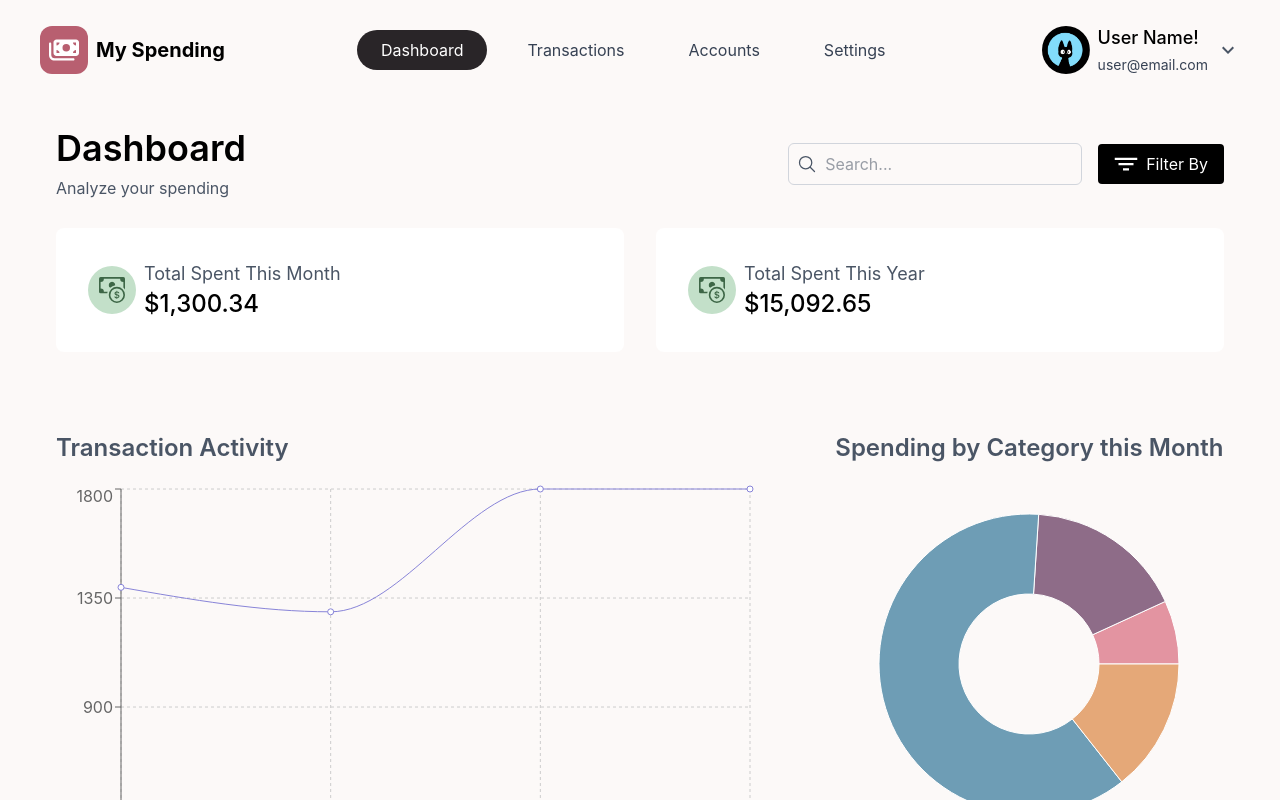
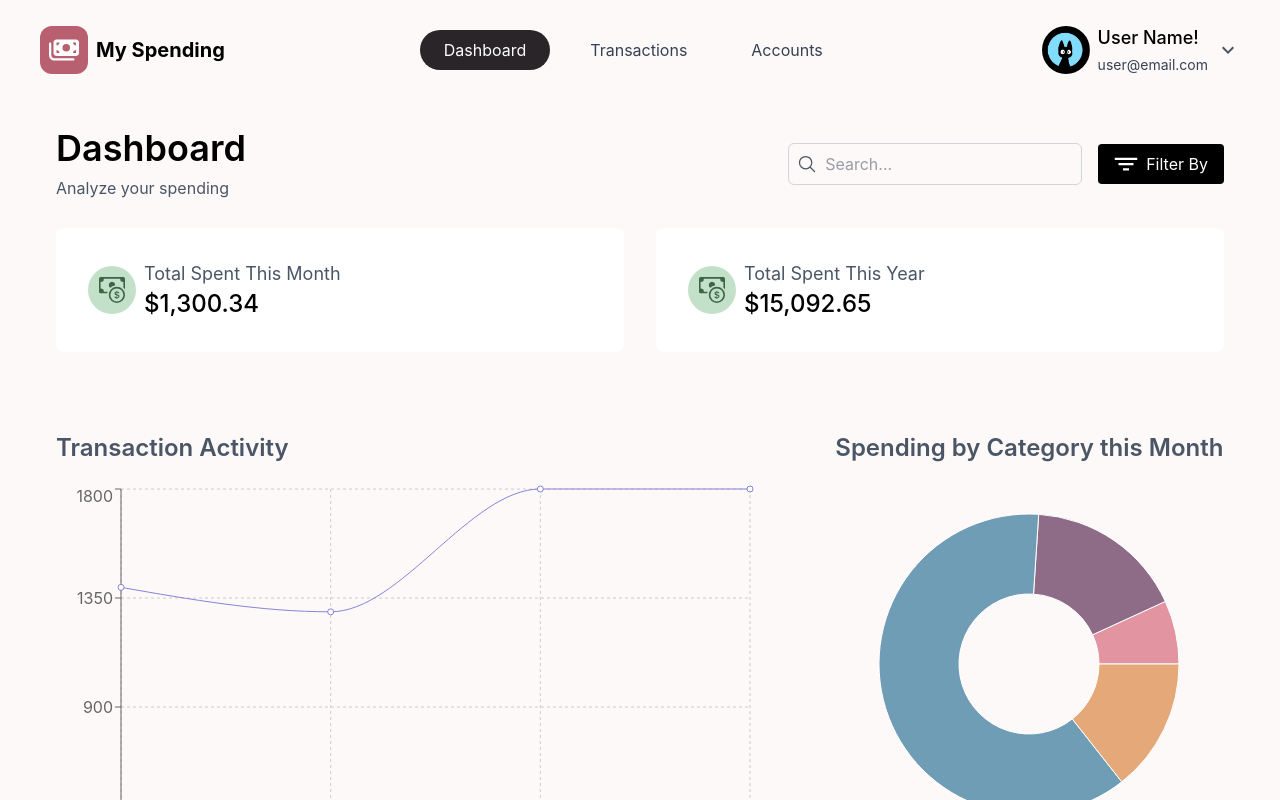
Before and after one commit to ncarr6/expense_tracking_app, a React (Vite) app in the folder frontend/: page / in a window 1280 px wide. Shown: the top 800 px of the page. Built offline with nearby package versions, Linux system fonts and the light colour scheme.

Commit message:
Update navbar.jsx
Change navbar links

```diff
--- a/frontend/src/components/navbar.jsx
+++ b/frontend/src/components/navbar.jsx
@@ -1,5 +1,5 @@
 import { useState } from "react";
-const links = ["Dashboard", "Transactions", "Accounts", "Settings"];
+const links = ["Dashboard", "Transactions", "Accounts"];
 import { FaMoneyBills } from "react-icons/fa6";
 import { CatAvatar } from "../assets/index.js"
 import { MdOutlineKeyboardArrowDown } from 'react-icons/md';
```
